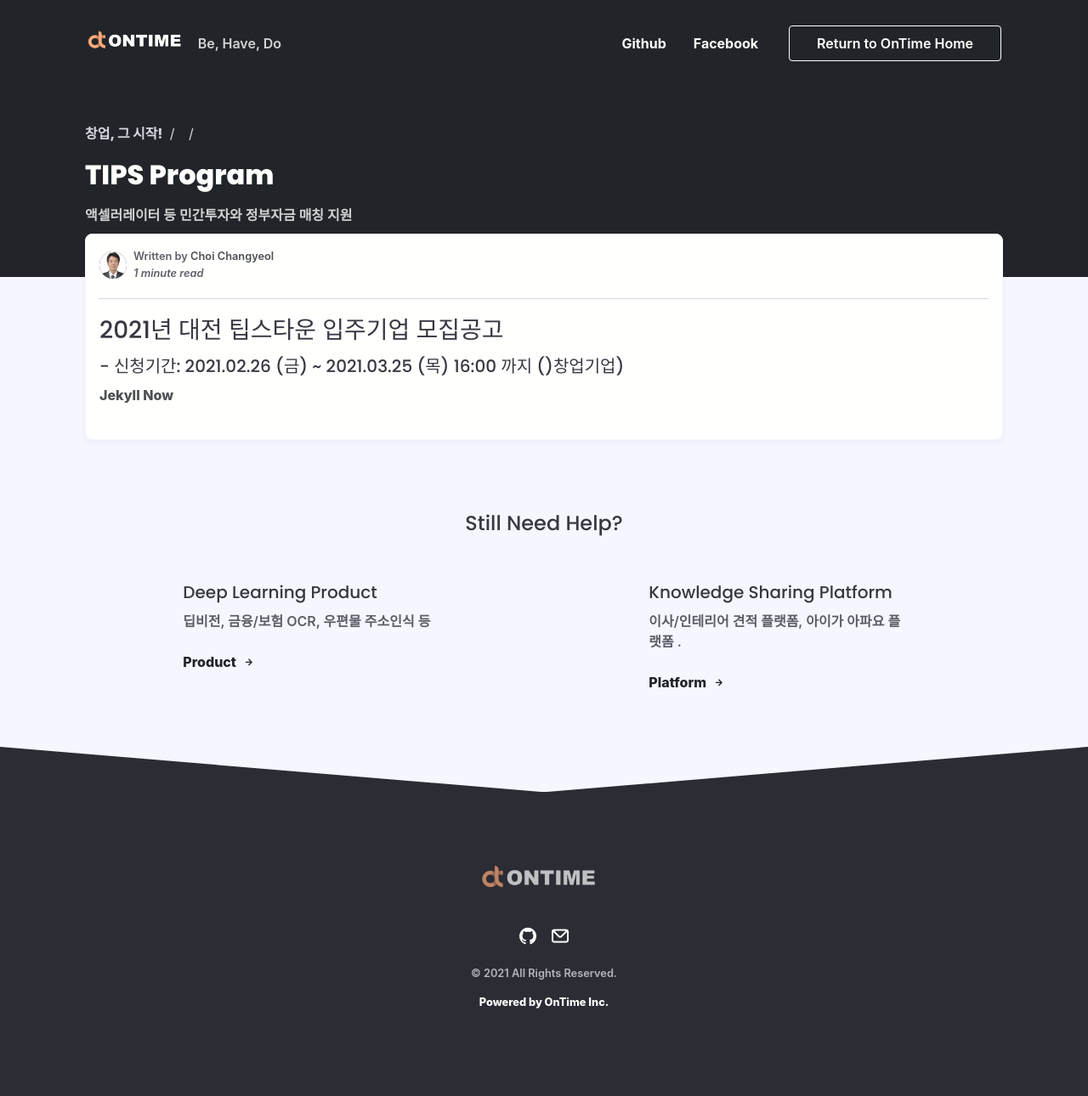
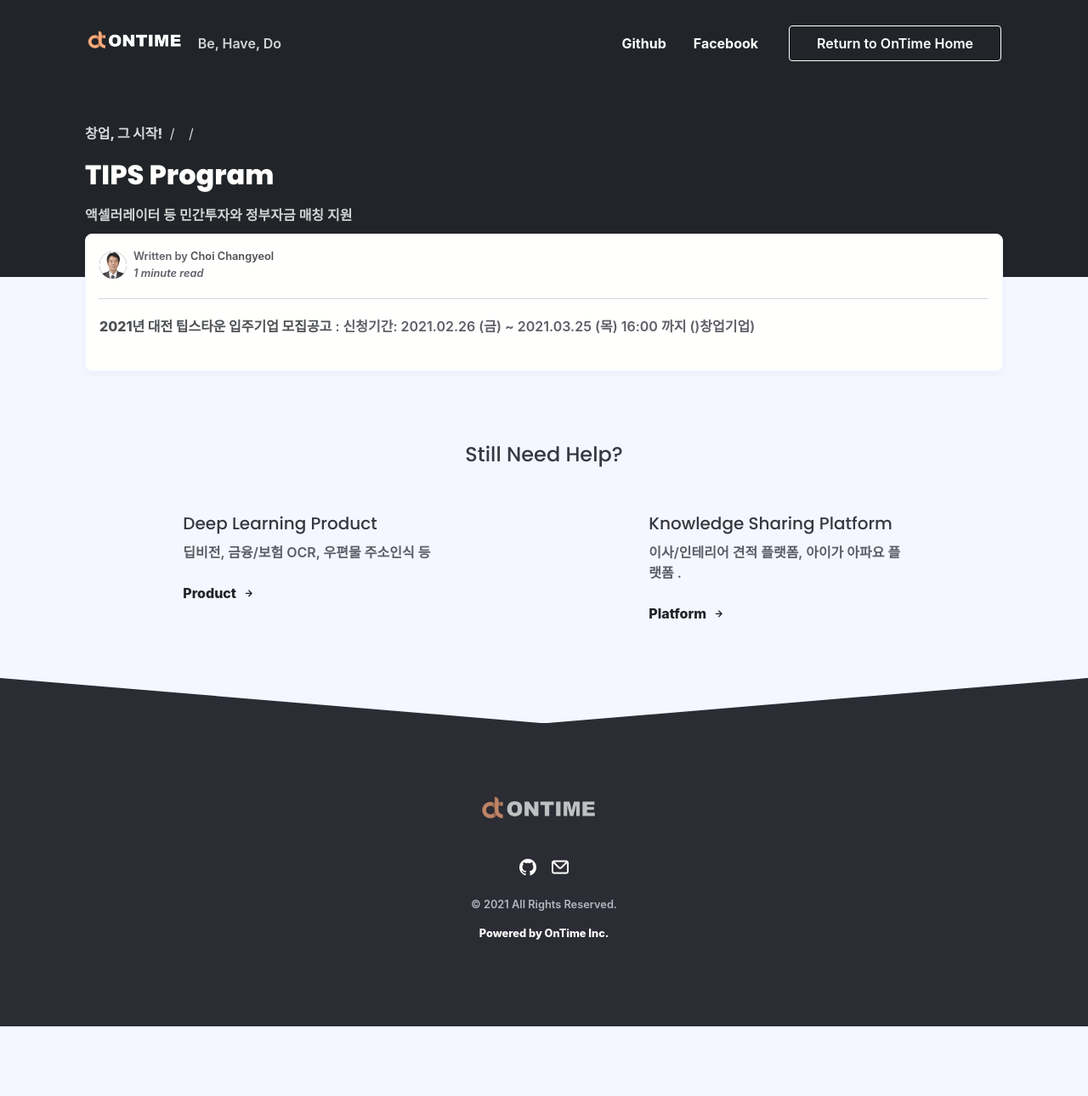
Before and after one commit to ontime-git/ontime-git.github.io, a Jekyll site: the page built from _posts/funding/2021-03-04-TIPS.md, in a window 1280 px wide. Shown: the whole page at 85% size. Built offline with Jekyll 4.4.1, drawn with Linux system fonts in a browser that asks for light colours; nearby versions of some CDN libraries; some web fonts are replaced; comment, search, counter and statistics services are not loaded; after the commit the page ends 1208 px from its top, so only the background shows below that.

Commit message:
Update 2021-03-04-TIPS.md

```diff
--- a/_posts/funding/2021-03-04-TIPS.md
+++ b/_posts/funding/2021-03-04-TIPS.md
@@ -10,6 +10,5 @@ published: true
 
 -----
 
-### 2021년 대전 팁스타운 입주기업 모집공고
-##### - 신청기간: 2021.02.26 (금) ~ 2021.03.25 (목) 16:00 까지 ()창업기업)
-[Jekyll Now](http://github.com/barryclark/jekyll-now/)
+
+[2021년 대전 팁스타운 입주기업 모집공고](http://github.com/barryclark/jekyll-now/) : 신청기간: 2021.02.26 (금) ~ 2021.03.25 (목) 16:00 까지 ()창업기업)
```
